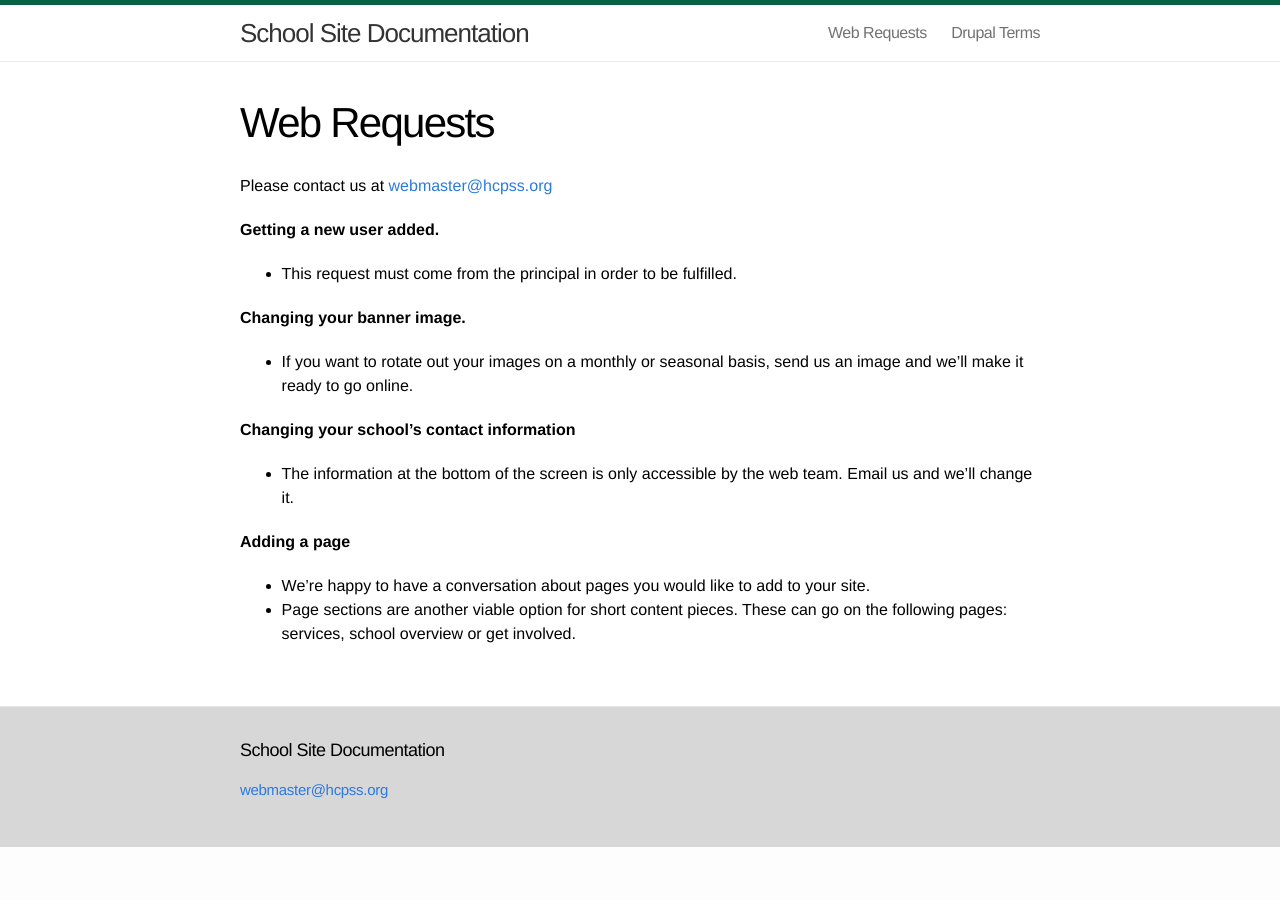
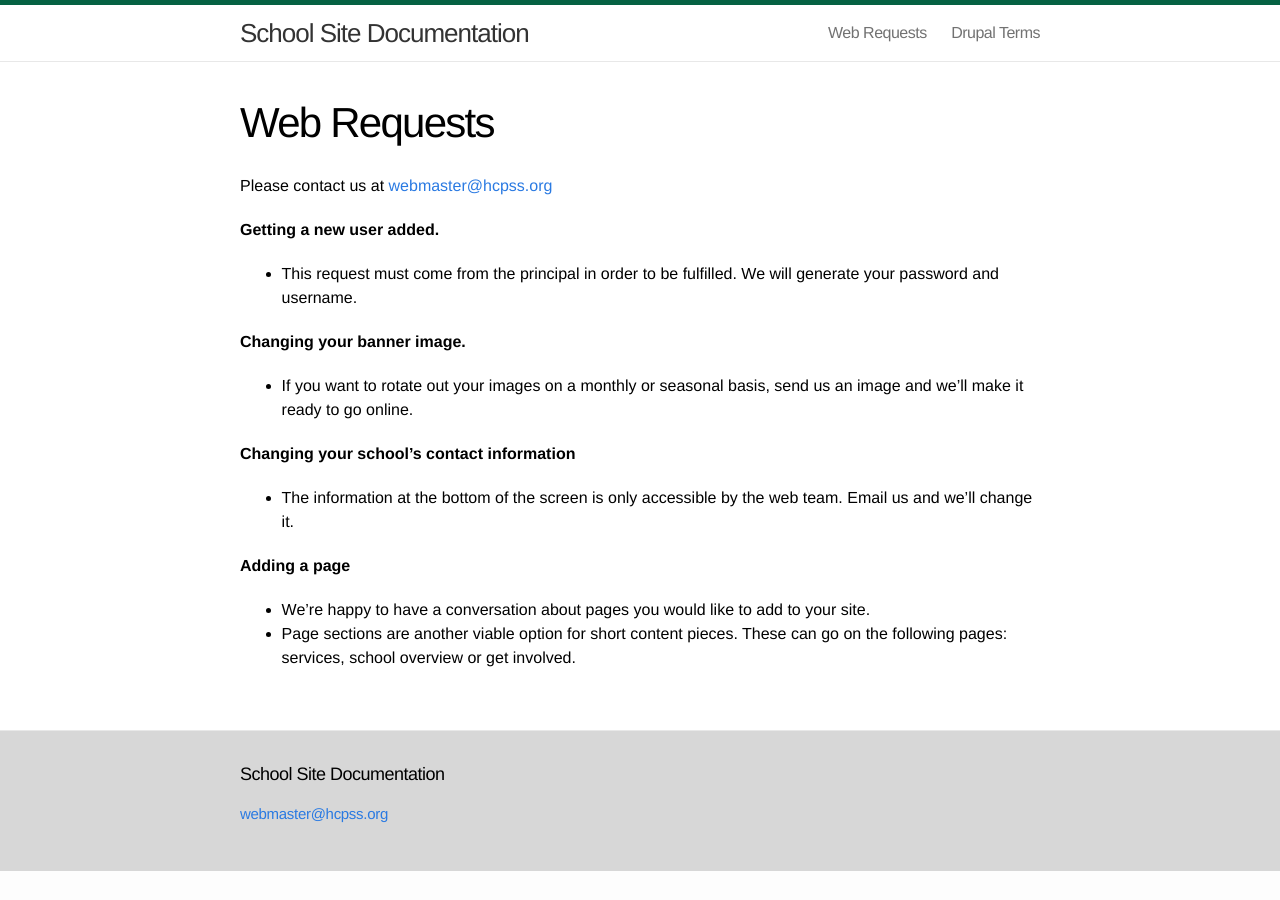
Before and after one commit to HCPSS/schoolsites-help, a Jekyll site: the page built from contact-us.md, in a window 1280 px wide. Built offline with Jekyll 4.4.1, drawn with Linux system fonts in a browser that asks for light colours; Markdown is read by kramdown in place of the engine named in the settings.

Commit message:
more context to fulfilling request

```diff
--- a/contact-us.md
+++ b/contact-us.md
@@ -7,7 +7,7 @@ Please contact us at [webmaster@hcpss.org](mailto:webmaster@hcpss.org)
 
 **Getting a new user added.**
 
-- This request must come from the principal in order to be fulfilled.
+- This request must come from the principal in order to be fulfilled. We will generate your password and username.
 
 **Changing your banner image.**
 
```
